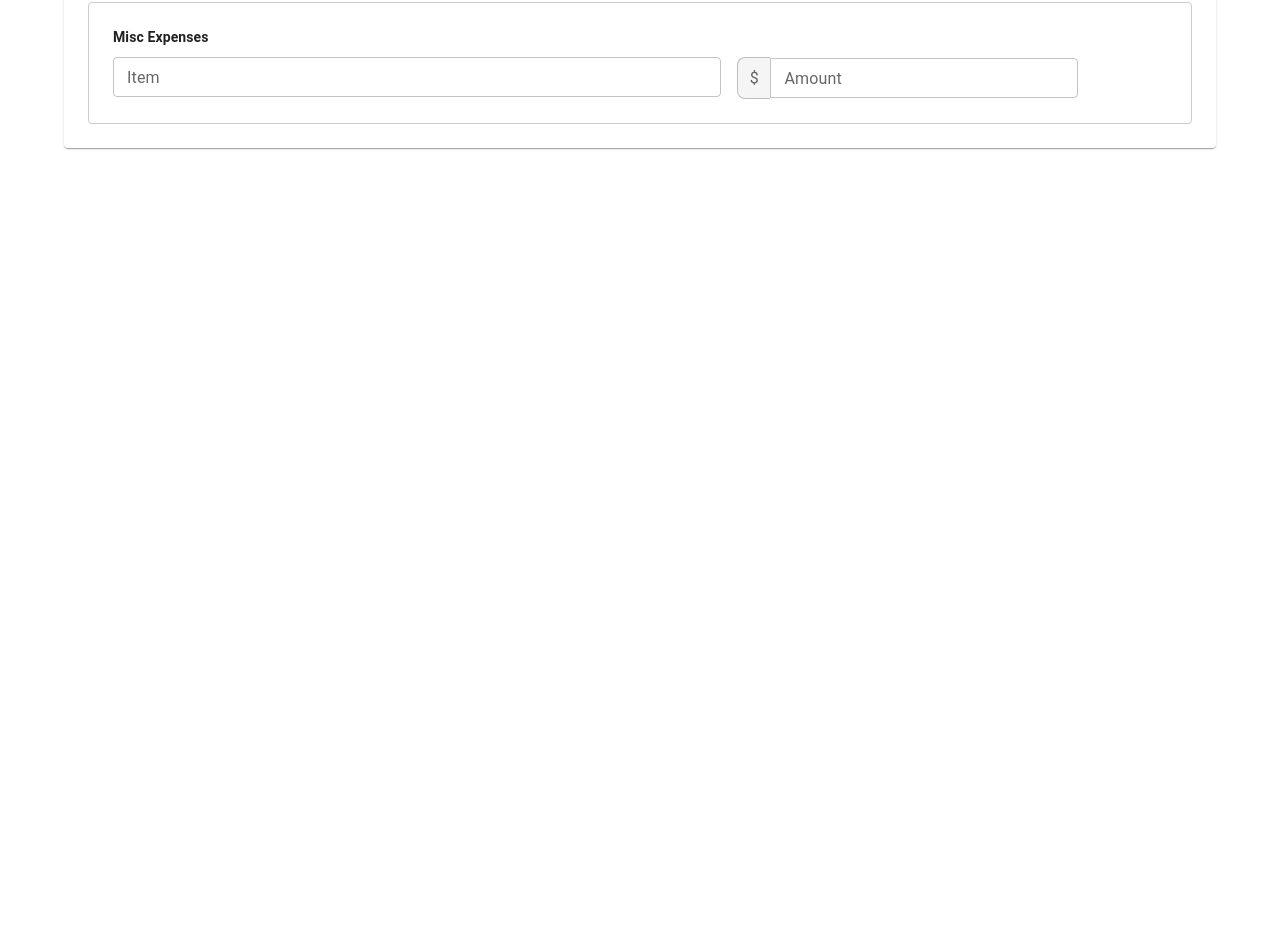
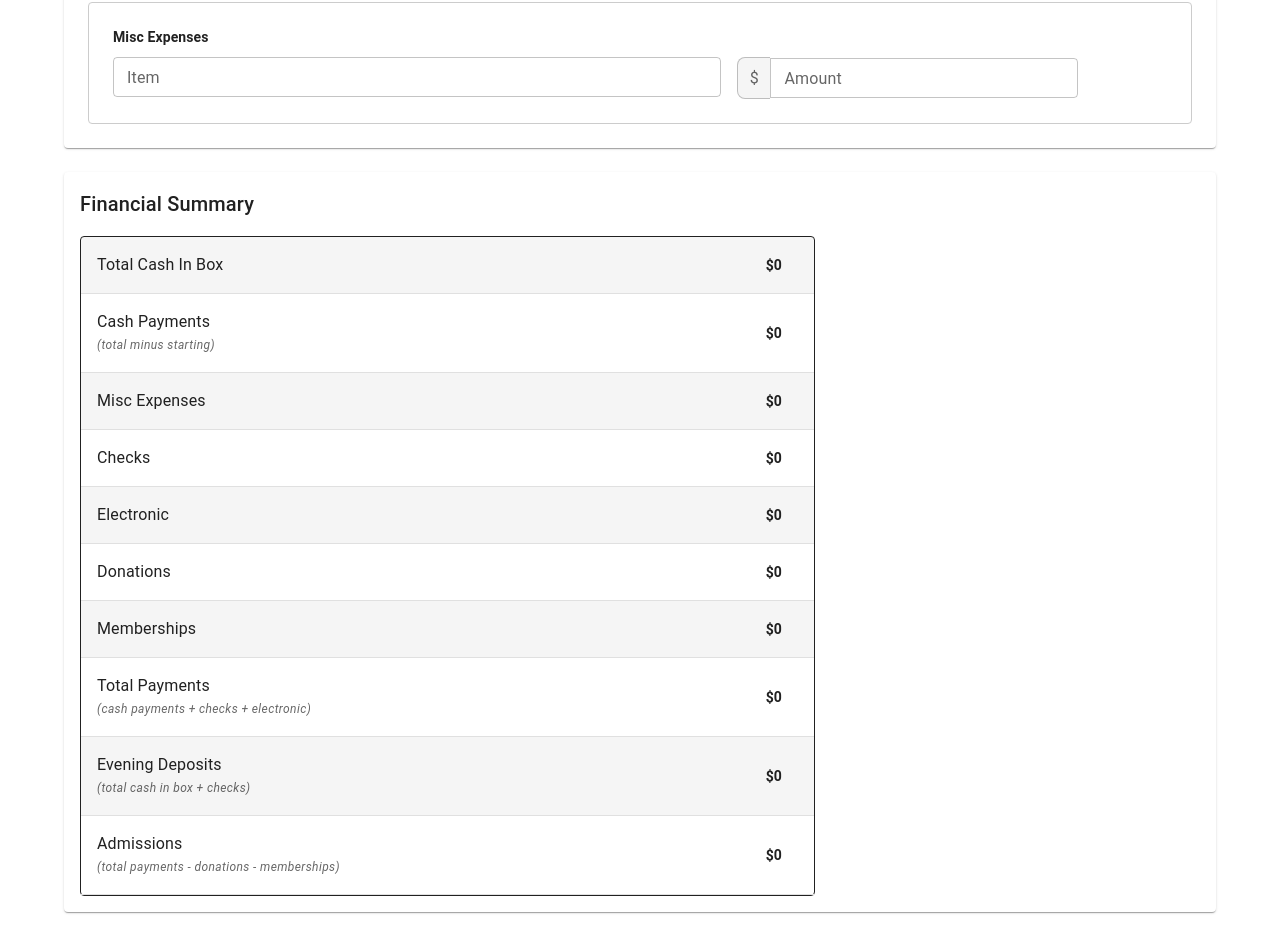
Before and after one commit to ashgoren/contra-worksheet, a React (Vite) app: page / in a window 1280 px wide. Shown: the part 1643-2571 px from the top of the page. Before the commit the page ends 1815 px from the top, so only its background shows below. Built offline with nearby package versions, Linux system fonts and the light colour scheme; some icons are missing.

Commit message:
add ui for financial summary section

```diff
--- a/src/App.tsx
+++ b/src/App.tsx
@@ -1,7 +1,7 @@
 import { useForm, FormProvider } from 'react-hook-form';
 import { Container } from '@mui/material';
 import { Layout } from 'components/Layout';
-import { EventInfoSection, CashBreakdownSection, OtherPaymentMethodsSection, DonationMembershipSection, CashProcessingSection } from 'components/sections';
+import { EventInfoSection, CashBreakdownSection, OtherPaymentMethodsSection, DonationMembershipSection, CashProcessingSection, FinancialSummary } from 'components/sections';
 import type { WorksheetFormData } from 'types/worksheet';
 
 function App() {
@@ -52,6 +52,7 @@ function App() {
             <OtherPaymentMethodsSection />
             <DonationMembershipSection />
             <CashProcessingSection />
+            <FinancialSummary />
           </form>
         </FormProvider>
       </Layout>
--- /dev/null
+++ b/src/components/sections/FinancialSummary.tsx
@@ -0,0 +1,48 @@
+import { Paper, Box, Typography, Table, TableBody, TableRow, TableCell } from '@mui/material';
+import { SectionHeader } from 'ui';
+
+export const FinancialSummary = () => {
+  return (
+    <Paper sx={{ p: 2, mb: 2 }}>
+      <SectionHeader title='Financial Summary' />
+      <Box sx={{
+        maxWidth: { xs: '100%', md: '735px' },
+        border: '1px solid',
+        borderRadius: 1
+      }}>
+        <Table>
+          <TableBody sx={{ '& .MuiTableRow-root:nth-of-type(odd)': { backgroundColor: 'action.hover' } }}>
+            <SummaryTableRow label='Total Cash In Box' value='$0' />
+            <SummaryTableRow label='Cash Payments' value='$0' description='total minus starting' />
+            <SummaryTableRow label='Misc Expenses' value='$0' />
+            <SummaryTableRow label='Checks' value='$0' />
+            <SummaryTableRow label='Electronic' value='$0' />
+            <SummaryTableRow label='Donations' value='$0' />
+            <SummaryTableRow label='Memberships' value='$0' />
+            <SummaryTableRow label='Total Payments' value='$0' description='cash payments + checks + electronic' />
+            <SummaryTableRow label='Evening Deposits' value='$0' description='total cash in box + checks' />
+            <SummaryTableRow label='Admissions' value='$0' description='total payments - donations - memberships' />
+          </TableBody>
+        </Table>
+      </Box>
+    </Paper>
+  )
+};
+
+const SummaryTableRow = ({ label, value, description }: { label: string; value: string; description?: string }) => (
+  <TableRow>
+    <TableCell>
+      <Box>
+        <Typography variant='body1'>{label}</Typography>
+        {description && (
+          <Typography variant='caption' color='text.secondary' sx={{ fontStyle: 'italic' }}>
+            ({description})
+          </Typography>
+        )}
+      </Box>
+    </TableCell>
+    <TableCell align='right' sx={{ fontWeight: 'bold', pr: { xs: 2, sm: 4 } }}>
+      {value}
+    </TableCell>
+  </TableRow>
+);
--- a/src/components/sections/index.ts
+++ b/src/components/sections/index.ts
@@ -3,3 +3,4 @@ export { CashBreakdownSection } from './CashBreakdownSection';
 export { OtherPaymentMethodsSection } from './OtherPaymentMethodsSection';
 export { DonationMembershipSection } from './DonationMembershipSection';
 export { CashProcessingSection } from './CashProcessingSection';
+export { FinancialSummary } from './FinancialSummary';
```
